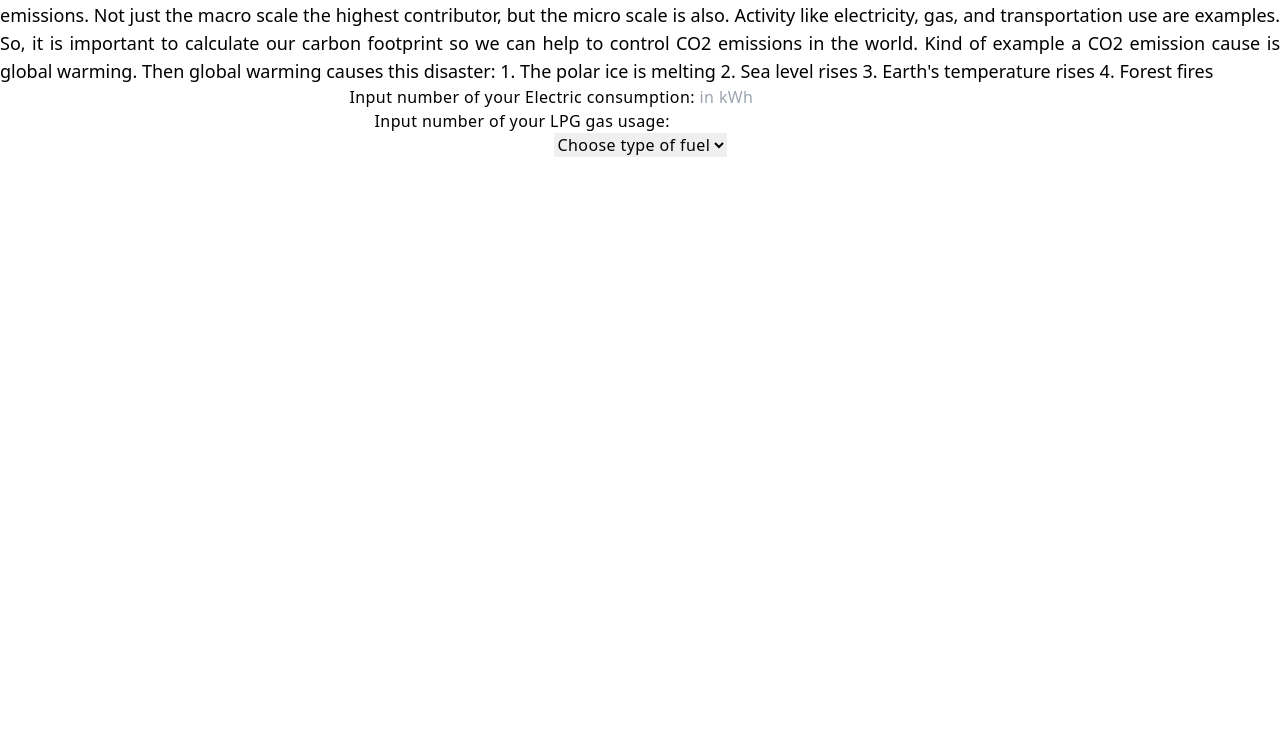
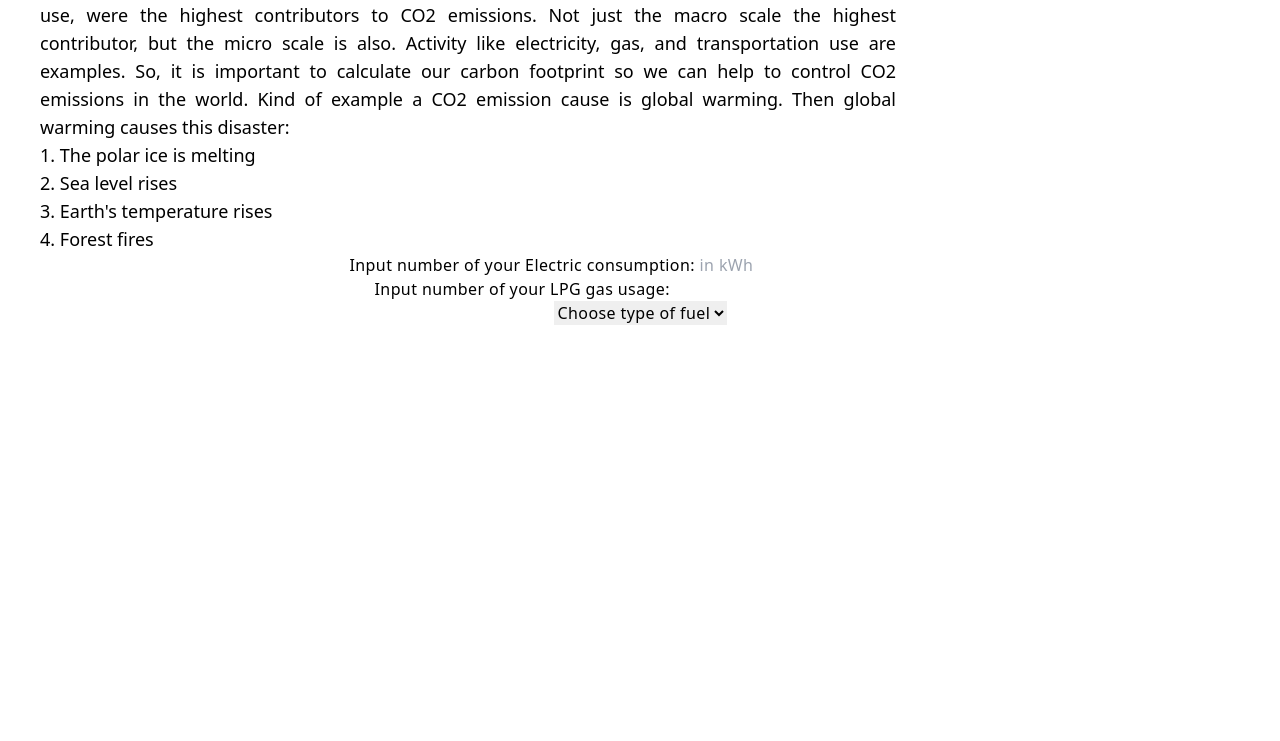
Before and after one commit to Andre-xx/Kalkulator-Jejak-Karbon, a plain HTML site: page index.html in a window 1280 px wide. Shown: the part 59-800 px from the top of the page. Drawn offline with nearby package versions, Linux system fonts and the light colour scheme.

Commit message:
add changes

```diff
--- a/index.html
+++ b/index.html
@@ -7,7 +7,7 @@
   </head>
   <body>
     <h1 class="text-2xl text-center font-serif">Kalkulator Jejak Karbon</h1>
-    <p class="text-justify text-mono text-lg">
+    <p class="ml-10 mr-96 text-justify text-mono text-lg">
       CO2 emission has been a special attention nowadays. Factory,
       Transportation, Electricity use, and gas use, were the highest
       contributors to CO2 emissions. Not just the macro scale the highest
@@ -16,10 +16,10 @@
       carbon footprint so we can help to control CO2 emissions in the world.
       Kind of example a CO2 emission cause is global warming. Then global
       warming causes this disaster:
-      <p1> 1. The polar ice is melting </p1>
-      <p2> 2. Sea level rises </p2>
-      <p3> 3. Earth's temperature rises </p3>
-      <p4> 4. Forest fires </p4>
+      <p class="ml-10 text-justify text-mono text-lg"> 1. The polar ice is melting </p>
+      <p class="ml-10 text-justify text-mono text-lg"> 2. Sea level rises </p>
+      <p class="ml-10 text-justify text-mono text-lg"> 3. Earth's temperature rises </p>
+      <p class="ml-10 text-justify text-mono text-lg"> 4. Forest fires </p>
     </p>
     <div class="text-center tracking-wide">
       <label for="KonsumsiDayaListrik"
```
